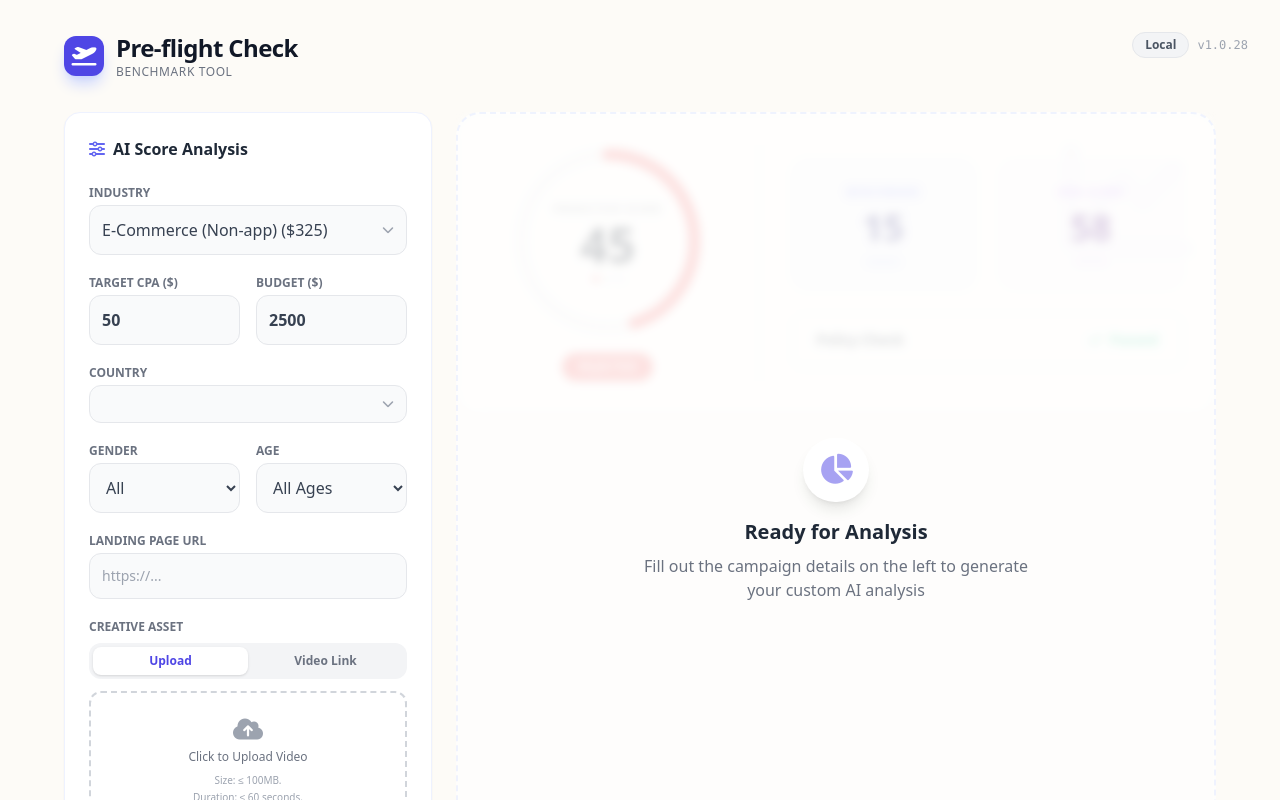
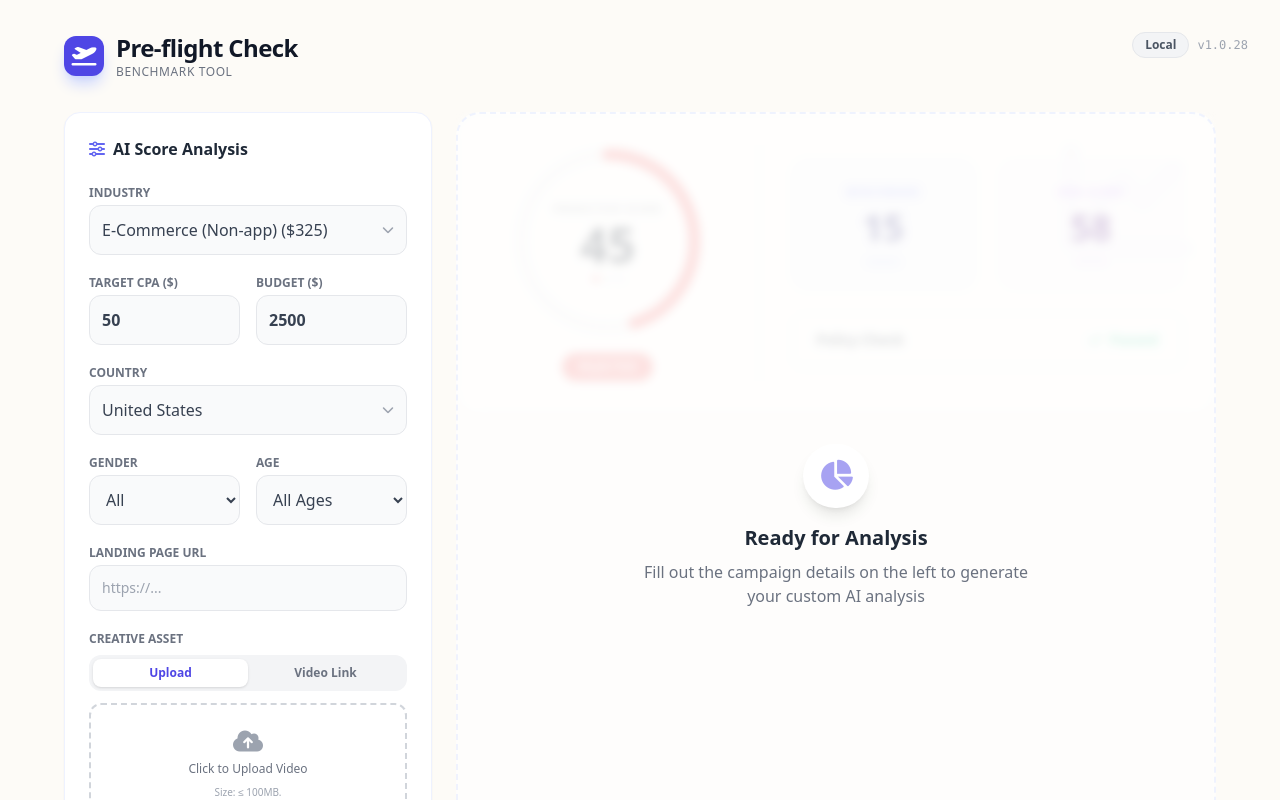
Before and after one commit to phongdaniel-sketch/pre-flight-check, a Vue app in the folder client/: page / in a window 1280 px wide. Shown: the top 800 px of the page. Built offline with nearby package versions, Linux system fonts and the light colour scheme.

Commit message:
fix(client): restore missing country dropdown and budget logic

```diff
--- a/client/src/components/CampaignForm.vue
+++ b/client/src/components/CampaignForm.vue
@@ -29,9 +29,56 @@ const uploadProgress = ref(0);
 const isUploading = ref(false);
 const isAnalyzing = ref(false); // Analysis State
 
-// ... (Country Dropdown Logic - Unchanged)
+// Country Logic
+const countries = [
+    { code: 'US', name: 'United States' },
+    { code: 'GB', name: 'United Kingdom' },
+    { code: 'CA', name: 'Canada' },
+    { code: 'AU', name: 'Australia' },
+    { code: 'DE', name: 'Germany' },
+    { code: 'FR', name: 'France' },
+    { code: 'JP', name: 'Japan' },
+    { code: 'KR', name: 'South Korea' },
+    { code: 'BR', name: 'Brazil' },
+    { code: 'ID', name: 'Indonesia' },
+    { code: 'VN', name: 'Vietnam' },
+    { code: 'TH', name: 'Thailand' },
+    { code: 'MY', name: 'Malaysia' },
+    { code: 'PH', name: 'Philippines' },
+    { code: 'SG', name: 'Singapore' },
+    { code: 'MX', name: 'Mexico' },
+    { code: 'ES', name: 'Spain' },
+    { code: 'IT', name: 'Italy' }
+];
 
-// ... (Watch Target CPA - Unchanged)
+const isCountryDropdownOpen = ref(false);
+const countrySearchQuery = ref('');
+const countrySearchInput = ref(null);
+
+const filteredCountries = computed(() => {
+    if (!countrySearchQuery.value) return countries;
+    const query = countrySearchQuery.value.toLowerCase();
+    return countries.filter(c => c.name.toLowerCase().includes(query));
+});
+
+const selectedCountryLabel = computed(() => {
+    const c = countries.find(c => c.code === formData.value.country);
+    return c ? c.name : formData.value.country;
+});
+
+const selectCountry = (country) => {
+    formData.value.country = country.code;
+    isCountryDropdownOpen.value = false;
+    countrySearchQuery.value = '';
+};
+
+// Budget Logic
+const updateBudget = () => {
+    // Recommend budget = 50 * CPA
+    if (formData.value.target_cpa) {
+        formData.value.budget = formData.value.target_cpa * 50;
+    }
+};
 
 const handleFileChange = async (event) => {
     const file = event.target.files[0];
```
